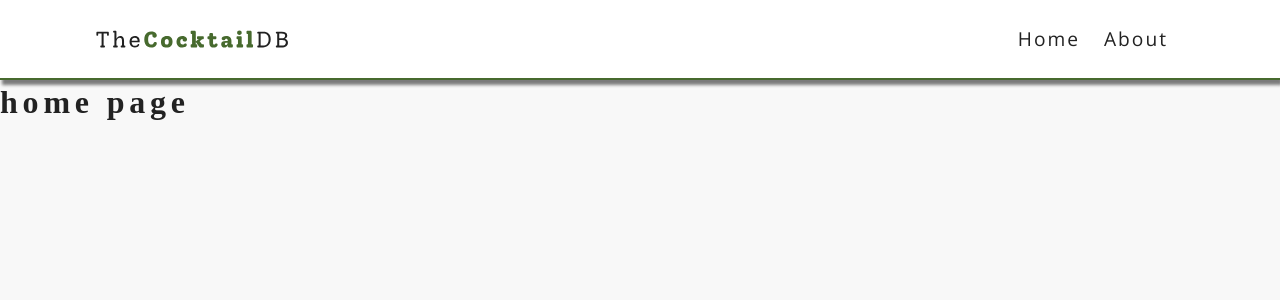
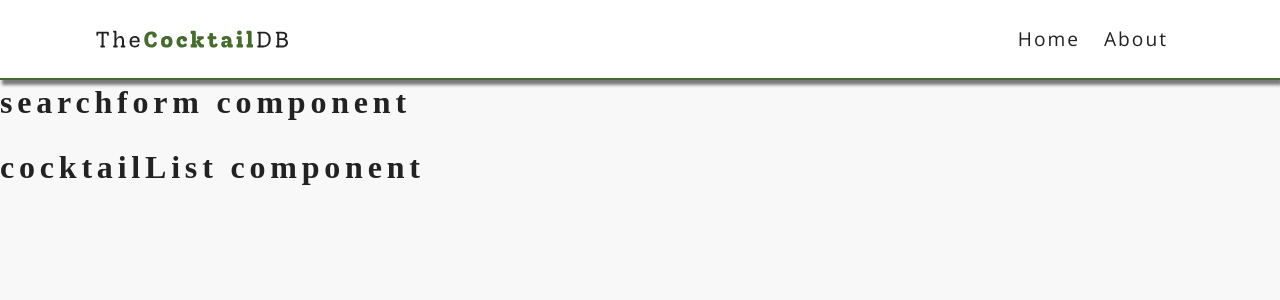
Before and after one commit to nelsW70/react-cocktails, a React (Create React App) app: page / in a window 1280 px wide. Shown: the top 300 px of the page. Built offline with nearby package versions, Linux system fonts and the light colour scheme; a web font is replaced by a local one.

Commit message:
home page setup

```diff
--- a/src/pages/Home.jsx
+++ b/src/pages/Home.jsx
@@ -1,5 +1,16 @@
-import React from 'react';
+import React, { useState } from 'react';
+import CocktailList from '../components/CocktailList';
+import SearchForm from '../components/SearchForm';
 
 export default function Home() {
-  return <h1>home page</h1>;
+  const [loading, setLoading] = useState(false);
+  const [searchTerm, setSearchTerm] = useState('a');
+  const [cocktails, setCocktails] = useState([]);
+
+  return (
+    <main>
+      <SearchForm setSearchTerm={setSearchTerm} />
+      <CocktailList loading={loading} cocktails={cocktails} />
+    </main>
+  );
 }
```
